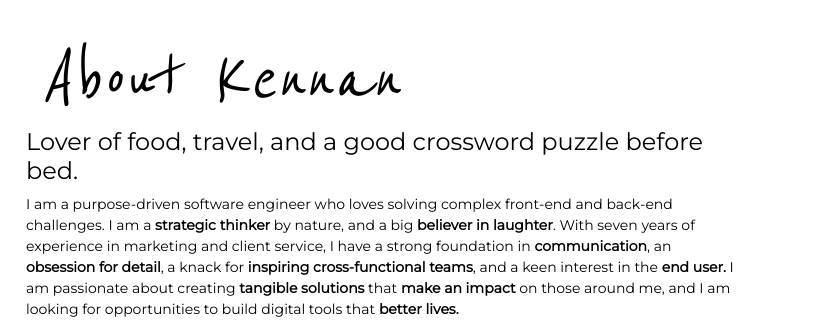
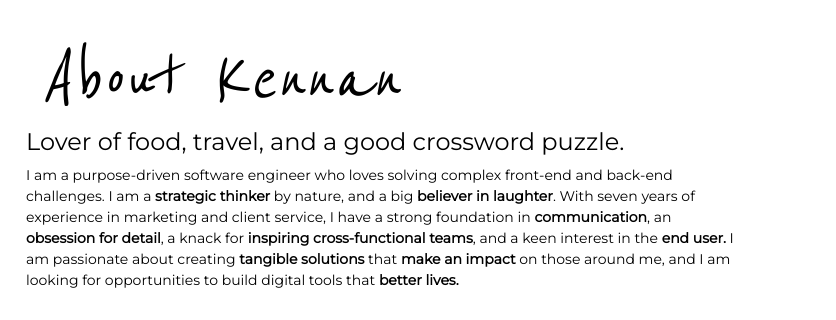
Before and after one commit to kennansalisbury/kennansalisbury, a website: page static/index.html in a window 1280 px wide. Shown: the part 2896-3216 px from the top of the page, 444-1280 px from the left. Drawn offline with nearby package versions, Linux system fonts and the light colour scheme.

Commit message:
styling updates

```diff
--- a/static/index.html
+++ b/static/index.html
@@ -228,7 +228,7 @@
                     <div class="col-sm-7 col-md-12"><h1>About Kennan</h1></div>
                     <div class="col-sm-4"><img src="./img/me2.JPG" class="hide-img rounded img-fluid"></div>
 
-                <h4>Lover of food, travel, and a good crossword puzzle before bed.</h4>
+                <h4>Lover of food, travel, and a good crossword puzzle.</h4>
                 <p class="text-left">I am a purpose-driven software engineer who loves solving complex
                     front-end and back-end challenges. I am a <span>strategic thinker</span> by nature, and a big <span>believer in laughter</span>.
                     With seven years of experience in marketing and client service, I have a strong foundation in <span>communication</span>,
```
